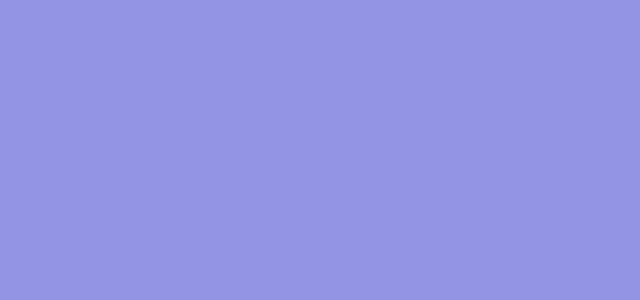
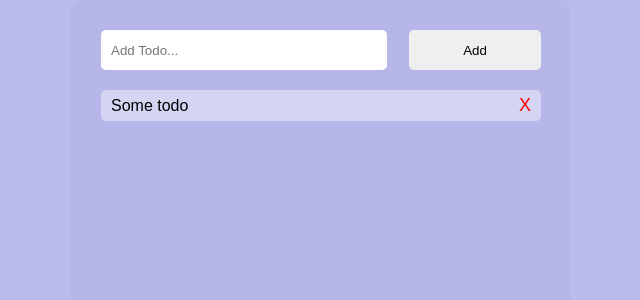
Before and after one commit to idenispankov/react-todo-app, a React (Create React App) app: page / in a window 1280 px wide. Shown: the top 300 px of the page, without its empty margins (319-959 px from the left). Built offline with nearby package versions, Linux system fonts and the light colour scheme.

Commit message:
markup and styling ready

```diff
--- a/public/index.html
+++ b/public/index.html
@@ -12,7 +12,7 @@
   <title>React Todo App</title>
 </head>
 
-<body>
+<body class="page">
   <noscript>You need to enable JavaScript to run this app.</noscript>
   <div id="root"></div>
 </body>
--- a/src/App.js
+++ b/src/App.js
@@ -1,5 +1,30 @@
+const TodoItem = () => {
+  return (
+    <ul className='list'>
+      <li className='list__item'>
+        Some todo
+        <span className='list__item-button'>X</span>
+      </li>
+    </ul>
+  );
+};
+
+const Form = () => {
+  return (
+    <form className='form' autoComplete='off'>
+      <input type='text' className='form__input' placeholder='Add Todo...' />
+      <button className='form__button'>Add</button>
+    </form>
+  );
+};
+
 function App() {
-  return <div className='App'></div>;
+  return (
+    <div className='page__container'>
+      <Form />
+      <TodoItem />
+    </div>
+  );
 }
 
 export default App;
--- a/src/index.css
+++ b/src/index.css
@@ -1,10 +1,68 @@
 * {
+  box-sizing: border-box;
   margin: 0;
   padding: 0;
-  box-sizing: border-box;
 }
 
-body {
+.page {
   font-family: Arial, Helvetica, sans-serif;
-  background-color: rgb(149, 149, 231);
+  background: rgb(187, 187, 240);
 }
+
+.page__container {
+  max-width: 500px;
+  height: 100vh;
+  margin: 0 auto;
+  background: rgb(182, 182, 233);
+  border-radius: 10px;
+  padding: 30px;
+}
+
+.form {
+  margin: 0;
+  width: 100%;
+  height: 40px;
+  display: flex;
+  justify-content: space-between;
+  margin-bottom: 20px;
+}
+
+.form__input {
+  border: none;
+  border-radius: 5px;
+  height: 100%;
+  width: 65%;
+  outline: none;
+  padding: 10px;
+}
+
+.form__button {
+  height: 100%;
+  width: 30%;
+  border: none;
+  border-radius: 5px;
+}
+
+.list {
+  list-style: none;
+  padding: 0;
+  display: flex;
+  justify-content: space-between;
+}
+
+.list__item {
+  background: rgb(212, 212, 243);
+  margin-bottom: 10px;
+  padding: 5px 10px;
+  border-radius: 5px;
+  width: 100%;
+  display: flex;
+  align-items: center;
+  justify-content: space-between;
+}
+
+.list__item-button {
+  color: red;
+  font-size: 18px;
+  cursor: pointer;
+}
```
